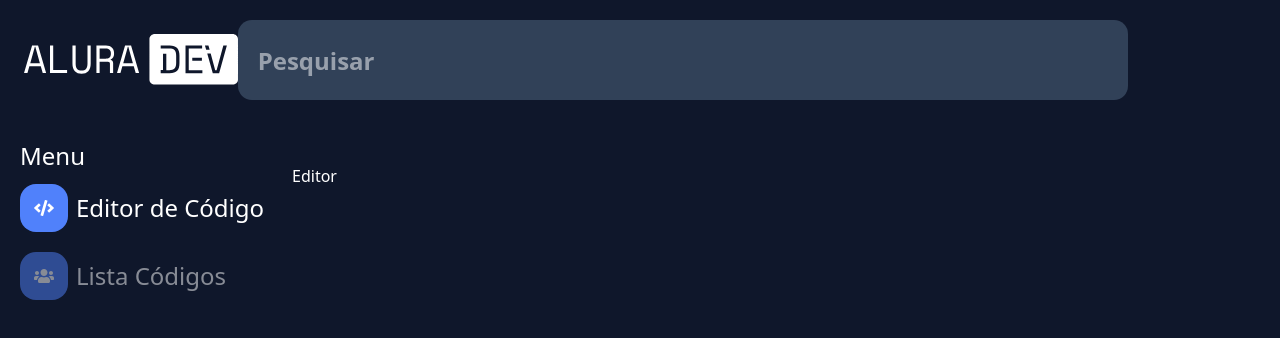
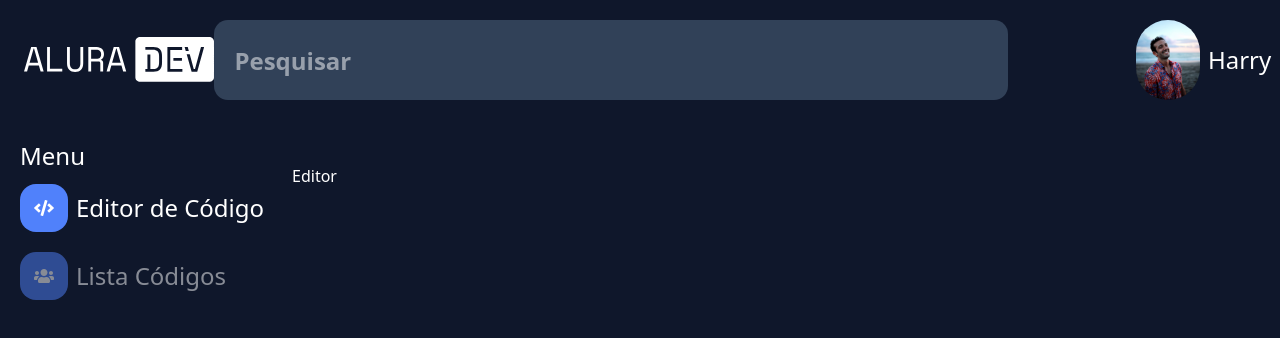
Before and after one commit to Fell0w-Sch0l4r/alura-dev, a React (Vite) app: page / in a window 1280 px wide. Shown: the top 338 px of the page. Built offline with nearby package versions, Linux system fonts and the light colour scheme.

Commit message:
refactor(NavBar): clean up markup and enhance DrawerClose integration

```diff
--- a/src/components/NavBar.tsx
+++ b/src/components/NavBar.tsx
@@ -13,7 +13,7 @@ function NavBar({ activeMenu, handleMenuSelect }: NavBarProps) {
 		setIsSearchVisible(!isSearchVisible);
 	}
 	return (
-		<nav className="flex justify-between mt-5 px-6 items-center lg:w-full  ">
+		<nav className="flex justify-between mt-5 px-6 items-center lg:w-full">
 			{!isSearchVisible && (
 				<div className="">
 					<img
@@ -55,13 +55,18 @@ function NavBar({ activeMenu, handleMenuSelect }: NavBarProps) {
 				/>
 			</form>
 
+			<div className="hidden lg:flex lg:gap-2 lg:items-center text-white text-2xl">
+				<img className="size-13 rounded-full hidden lg:inline xl:size-20" src="assets/images/user.jpg" alt="" />
+				Harry
+			</div>
+
+
+
 			{!isSearchVisible && (
 				<div
-					id="btns"
-					className="flex justify-between w-20 items-center sm:w-fit"
+					className="flex justify-between w-20 items-center sm:w-fit lg:hidden"
 				>
 					<button
-						id="searchBtn"
 						className="sm:hidden"
 						onClick={toggleSearch}
 					>
@@ -75,7 +80,7 @@ function NavBar({ activeMenu, handleMenuSelect }: NavBarProps) {
 					{/* whenever it is possible, turn this menu button into a component, it need global state management and/or something from tanstack */}
 					<Drawer>
 						<DrawerTrigger asChild>
-							<button className="lg:hidden">
+							<button className="">
 								<img
 									className="size-6"
 									src="assets/images/menu.svg"
@@ -83,7 +88,7 @@ function NavBar({ activeMenu, handleMenuSelect }: NavBarProps) {
 								/>
 							</button>
 						</DrawerTrigger>
-						<DrawerContent className="bg-slate-700 b-none shad h-50">
+						<DrawerContent className="bg-slate-700 b-none shad h-60">
 							<div className="mx-auto w-8/12 max-w-sm">
 								<div className="p-4 pb-0">
 									<ul className="flex flex-col gap-4 text-white md:text-xl">
@@ -123,6 +128,16 @@ function NavBar({ activeMenu, handleMenuSelect }: NavBarProps) {
 												Lista Códigos
 											</li>
 										</DrawerClose>
+										<DrawerClose>
+											<li className="flex items-center gap-2 ">
+												<img
+													className="size-13 rounded-full"
+													src="assets/images/user.jpg"
+													alt=""
+												/>
+												Harry
+											</li>
+										</DrawerClose>
 									</ul>
 								</div>
 							</div>
```
